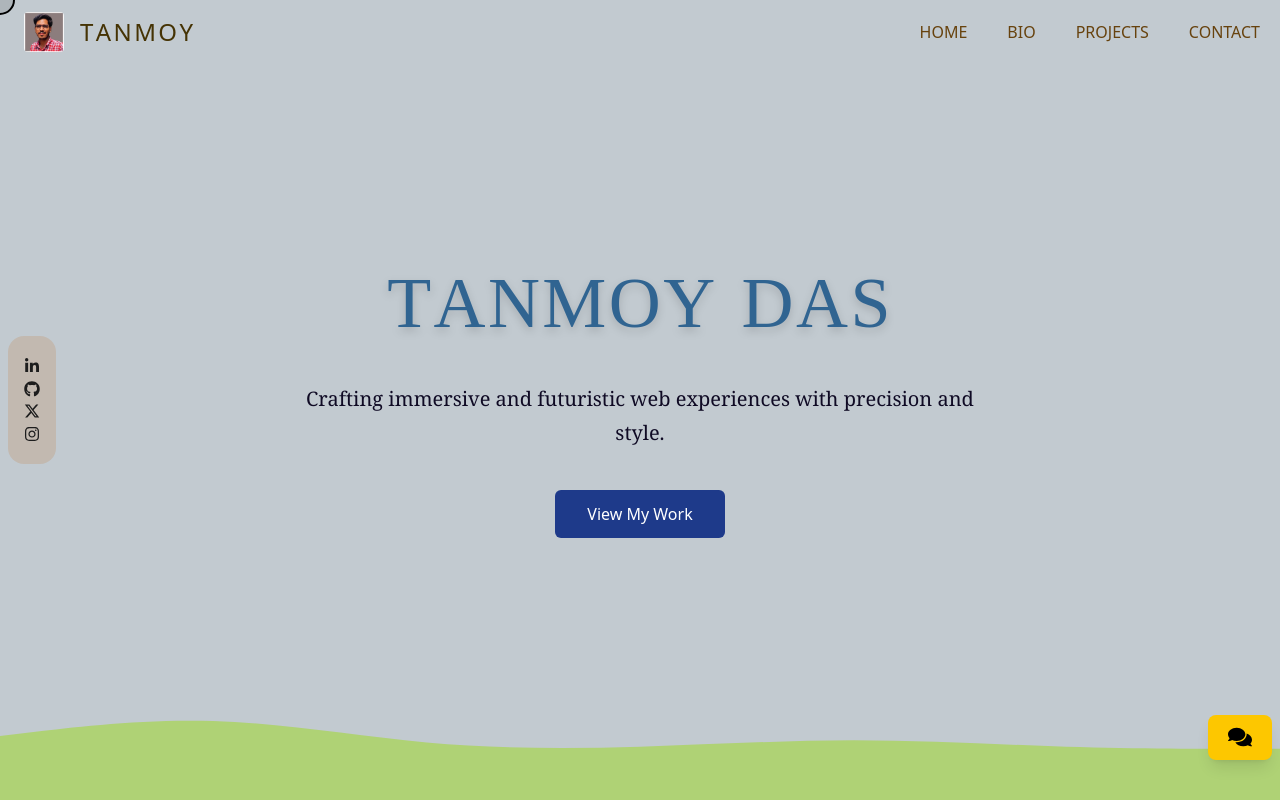
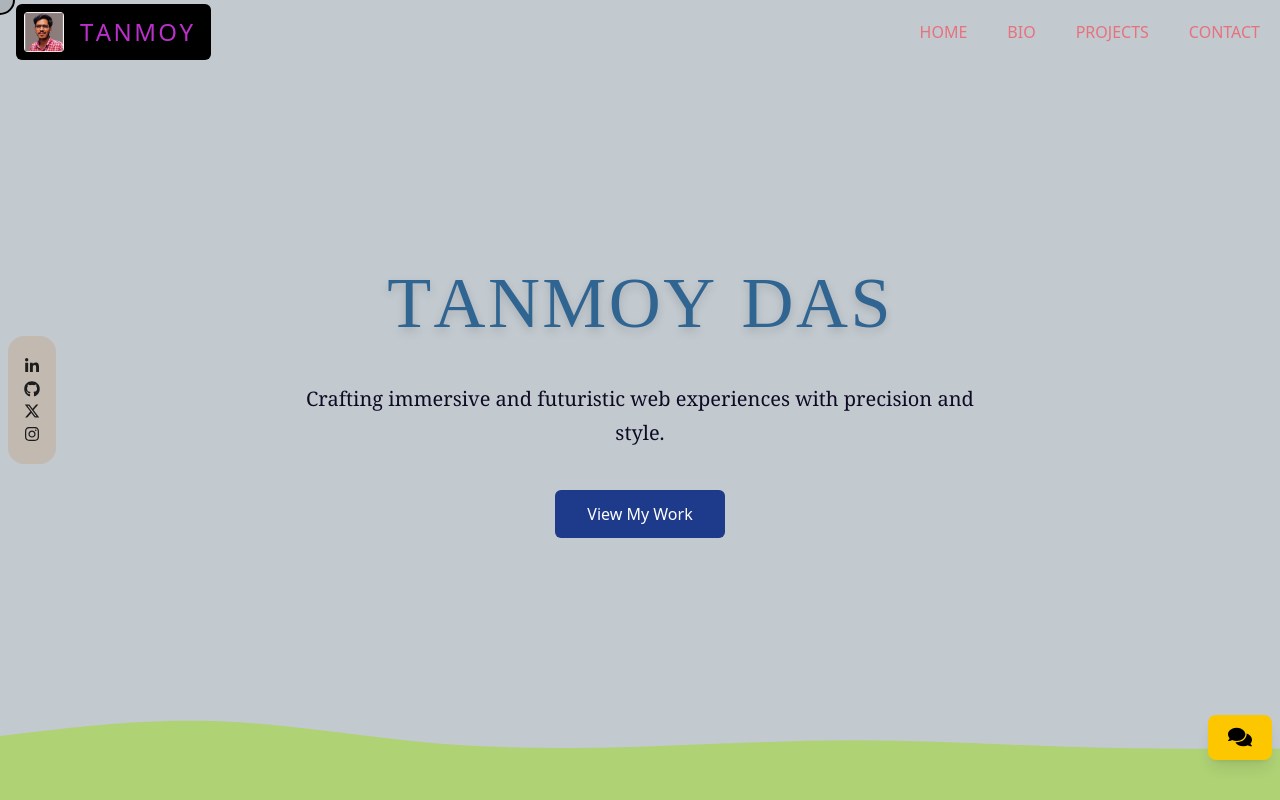
Before and after one commit to Tanmoy9088/mern-portfolio, a React (Vite) app in the folder client/: page / in a window 1280 px wide. Shown: the top 800 px of the page. Built offline with nearby package versions, Linux system fonts and the light colour scheme; a web font is replaced by a local one.

Commit message:
update navbar & contact

```diff
--- a/client/src/components/Contact.jsx
+++ b/client/src/components/Contact.jsx
@@ -50,7 +50,7 @@ function Contact() {
       <div className="relative z-10 max-w-6xl w-full grid md:grid-cols-2 gap-12 items-center">
         {/* Left: Heading */}
         <div className="text-[#122620] space-y-6">
-          <h1 className="md:text-6xl font-bold leading-tight">
+          <h1 className="contact-h1 font-bold leading-tight">
             Let’s Create <br /> Something Amazing
           </h1>
           <p className="text-[#252222] max-w-md">
--- a/client/src/components/Navbar.jsx
+++ b/client/src/components/Navbar.jsx
@@ -18,7 +18,7 @@ function Navbar() {
     <nav
       className={`fixed top-0 w-full h-16 z-50 transition-colors duration-300 ${
         isScrolled
-          ? "bg-[#C4AE78] backdrop-blur-sm text-[#e8e4da]"
+          ? "bg-[#E7717D] backdrop-blur-sm text-[#e8e4da]"
           : "bg-transparent text-[#171515]"
       }`}
     >
@@ -26,7 +26,7 @@ function Navbar() {
         {/* Logo */}
         <a
           href="/"
-          className="flex items-center absolute top-1 left-4 space-x-2 p-2 rounded-md"
+          className="flex items-center absolute top-1 left-4 space-x-2 p-2 rounded-md bg-black"
         >
           <div
             className={`w-10 h-10 inline-block rounded-sm overflow-hidden hover:scale-110 transition-transform hover:rotate-12 ${
@@ -41,7 +41,7 @@ function Navbar() {
           </div>
           <div
             className={`text-2xl inline-block mx-2 font-light tracking-widest relative group cursor-pointer ${
-              isScrolled ? "text-black" : "text-[#453304]"
+              isScrolled ? "text-[#C2CAD0] bg-black" : "text-[#bb2fcb]"
             }`}
           >
             {[..."TANMOY"].map((letter, i) => (
@@ -70,7 +70,7 @@ function Navbar() {
               offset={-70}
               activeClass="active-link"
               className={`relative font-medium cursor-pointer after:content-[''] after:absolute after:left-1/2 after:-translate-x-1/2 after:bottom-0 after:w-0 after:h-[2px] after:bg-current after:transition-all after:duration-300 hover:after:w-full ${
-                isScrolled ? "text-[#171515] hover:text-blue-500" : "text-[#67420d]"
+                isScrolled ? "text-[#C2CAD0] hover:text-black" : "text-[#e7717d]"
               }`}
             >
               {section}
--- a/client/src/index.css
+++ b/client/src/index.css
@@ -75,6 +75,13 @@ h1 {
   line-height: 1.1;
   font-family: "Georgia", serif;
   font-weight: bold;
+}
+.conntact-h1 {
+  font-size: 150px;
+  line-height: 1.1;
+  font-family: "Georgia", serif;
+  font-weight: bold;
+  color: red;
 }
 .hero-h1{
   font-size: 4.5rem;
@@ -318,4 +325,8 @@ p {
   h1 {
     font-size: 1.5rem;
   }
+.hero-h1{
+  font-size: 2.5rem;
+
 }
+}
--- a/client/tailwind.config.js
+++ b/client/tailwind.config.js
@@ -8,6 +8,15 @@ export default {
         classy: ['"Playfair Display"', "serif"],
         clean: ["Inter", "sans-serif"],
       },
+      keyframes: {
+        drop: {
+          "0%": { transform: "translateY(-20px)", opacity: "0" },
+          "100%": { transform: "translateY(0)", opacity: "1" },
+        },
+      },
+      animation: {
+        drop: "drop 0.5s ease forwards",
+      },
     },
   },
   plugins: [],
```
